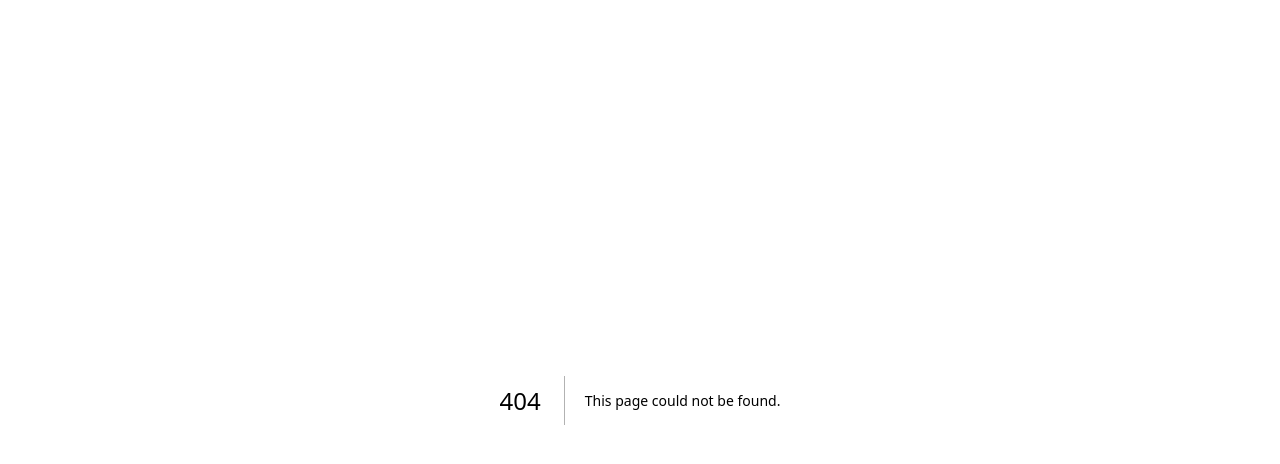
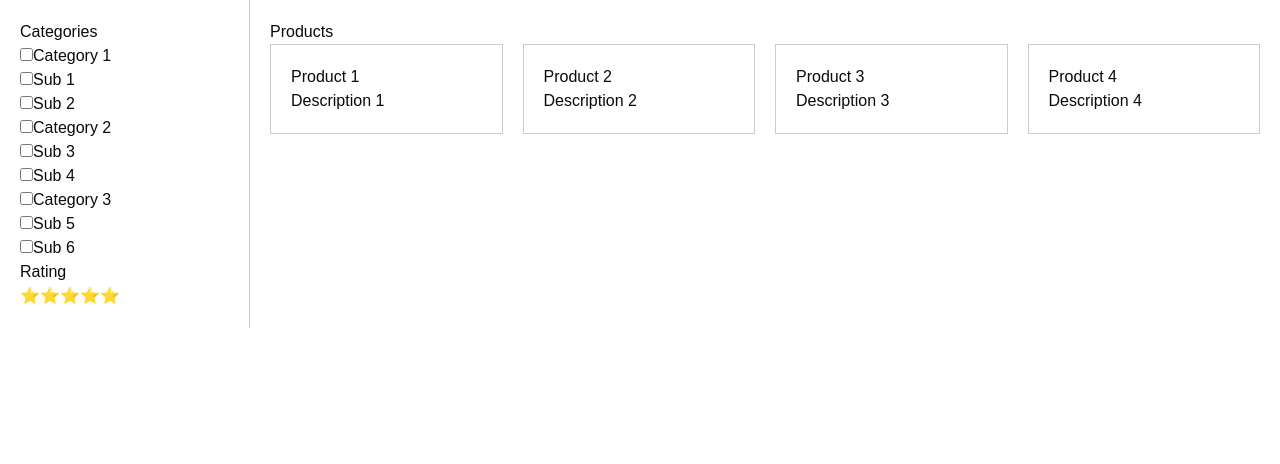
Before and after one commit to raymongarcia/sureprise, a Next.js app in the folder surprise-frontend/: page /categories in a window 1280 px wide. Before the commit this address had no page. Shown: the top 464 px of the page. Built offline with nearby package versions, Linux system fonts and the light colour scheme.

Commit message:
added cartegories landing page

```diff
--- /dev/null
+++ b/surprise-frontend/src/app/categories/page.tsx
@@ -0,0 +1,63 @@
+import React from 'react';
+
+const categories = [
+    { id: 1, name: 'Category 1', subCategories: ['Sub 1', 'Sub 2'] },
+    { id: 2, name: 'Category 2', subCategories: ['Sub 3', 'Sub 4'] },
+    { id: 3, name: 'Category 3', subCategories: ['Sub 5', 'Sub 6'] },
+];
+
+const products = [
+    { id: 1, name: 'Product 1', description: 'Description 1' },
+    { id: 2, name: 'Product 2', description: 'Description 2' },
+    { id: 3, name: 'Product 3', description: 'Description 3' },
+    { id: 4, name: 'Product 4', description: 'Description 4' },
+];
+
+const CategoryPage: React.FC = () => {
+    return (
+        <div style={{ display: 'flex' }}>
+            <aside style={{ width: '250px', padding: '20px', borderRight: '1px solid #ccc' }}>
+                <h2>Categories</h2>
+                <ul>
+                    {categories.map(category => (
+                        <li key={category.id}>
+                            <input type="checkbox" id={`category-${category.id}`} />
+                            <label htmlFor={`category-${category.id}`}>{category.name}</label>
+                            <ul>
+                                {category.subCategories.map(subCategory => (
+                                    <li key={subCategory}>
+                                        <input type="checkbox" id={`subCategory-${subCategory}`} />
+                                        <label htmlFor={`subCategory-${subCategory}`}>{subCategory}</label>
+                                    </li>
+                                ))}
+                            </ul>
+                        </li>
+                    ))}
+                </ul>
+                <div>
+                    <h3>Rating</h3>
+                    <div>
+                        <span>⭐</span>
+                        <span>⭐</span>
+                        <span>⭐</span>
+                        <span>⭐</span>
+                        <span>⭐</span>
+                    </div>
+                </div>
+            </aside>
+            <main style={{ flex: 1, padding: '20px' }}>
+                <h2>Products</h2>
+                <div style={{ display: 'grid', gridTemplateColumns: 'repeat(4, 1fr)', gap: '20px' }}>
+                    {products.map(product => (
+                        <div key={product.id} style={{ border: '1px solid #ccc', padding: '20px' }}>
+                            <h3>{product.name}</h3>
+                            <p>{product.description}</p>
+                        </div>
+                    ))}
+                </div>
+            </main>
+        </div>
+    );
+};
+
+export default CategoryPage;
```
